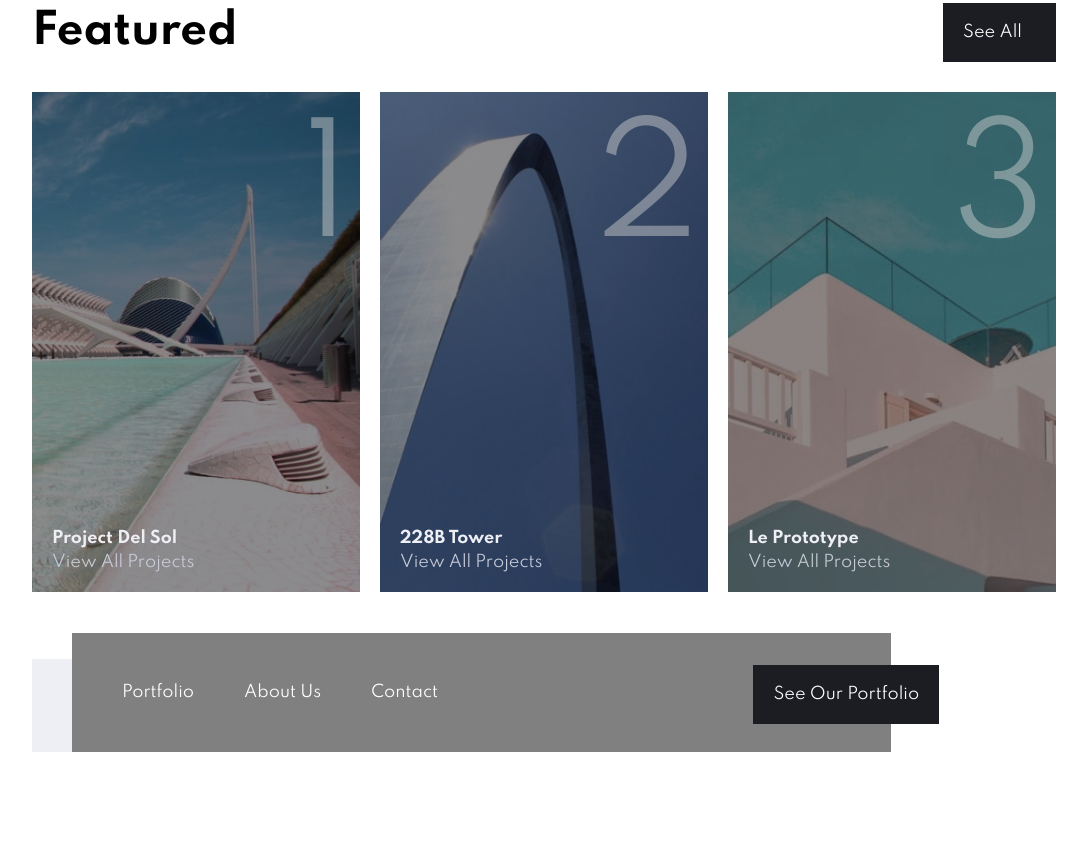
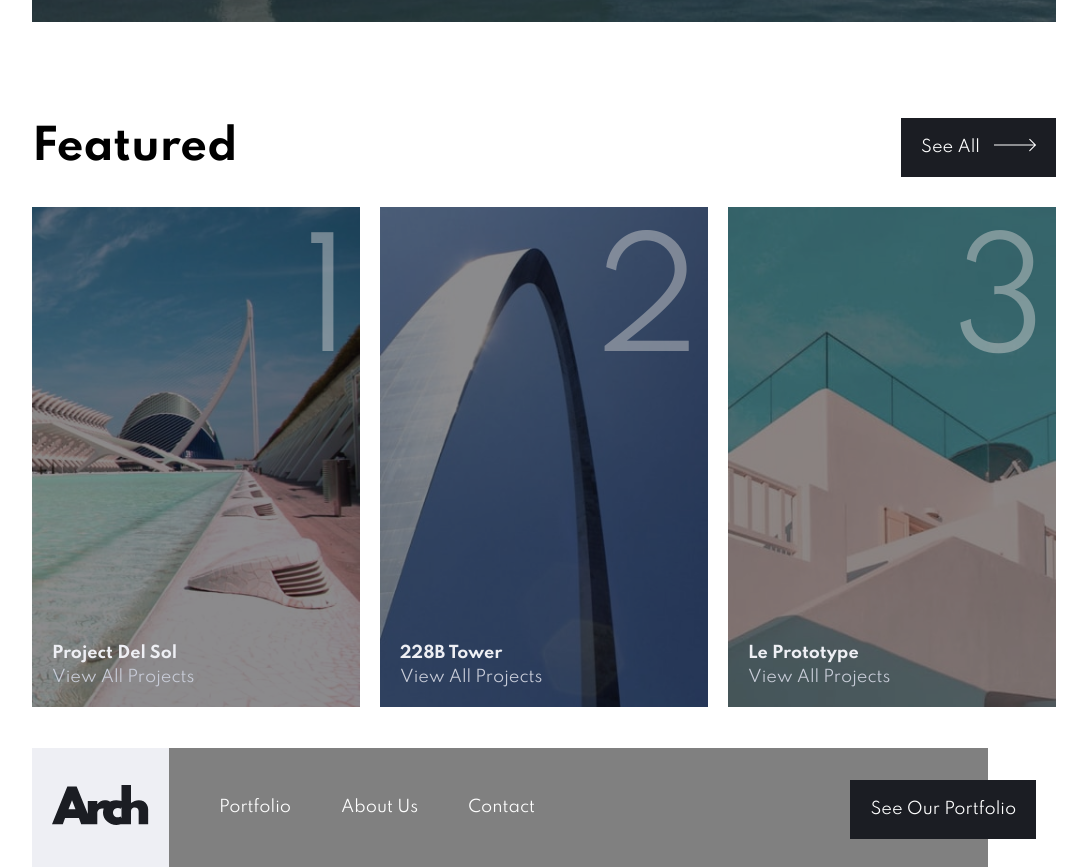
Before and after one commit to Nick331102/Arch-Project-Multi, a plain HTML site: page index.html in a window 1280 px wide. Shown: the part 2358-3225 px from the top of the page, without its empty margins (96-1183 px from the left). Before the commit the page ends 3110 px from the top, so only its background shows below. Drawn offline with Linux system fonts and the light colour scheme; files whose address does not match are found by name.

Commit message:
Add files via upload

```diff
--- a/index.html
+++ b/index.html
@@ -21,7 +21,7 @@
         <section class="nav">
           <nav>
             <div class="nav__logo--container">
-              <img src="/assets/logo.svg" alt="" class="logo" />
+              <img src="assets/logo.svg" alt="" class="logo" />
             </div>
             <div class="nav__links--container">
               <a href="portfolio.html" class="nav__link">Portfolio</a>
@@ -93,7 +93,7 @@
                   >See Our Portfolio</a
                 ><span class="arrow"
                   ><img
-                    src="./arch__project/assets/icons/icon-arrow.svg"
+                    src="/assets/icons/icon-arrow.svg"
                     alt=""
                 /></span>
               </div>
@@ -133,7 +133,7 @@
             </div>
             <div class="welcome__contents--right">
               <img
-                src="./arch__project/assets/home/desktop/image-welcome.jpg"
+                src="/assets/home/desktop/image-welcome.jpg"
                 alt=""
                 class="welcome__right--img"
               />
@@ -160,7 +160,7 @@
               >See All
               <span class="arrow"
                 ><img
-                  src="./arch__project/assets/Group 6 (1).png"
+                  src="/assets/Group 6 (1).png"
                   alt="" /></span
             ></a>
           </div>
@@ -193,7 +193,7 @@
           <div class="footer__left">
             <a href="index.html"
               ><img
-                src="./arch__project/assets/logo.svg"
+                src="/assets/logo.svg"
                 alt=""
                 class="footer__logo"
             /></a>
```
